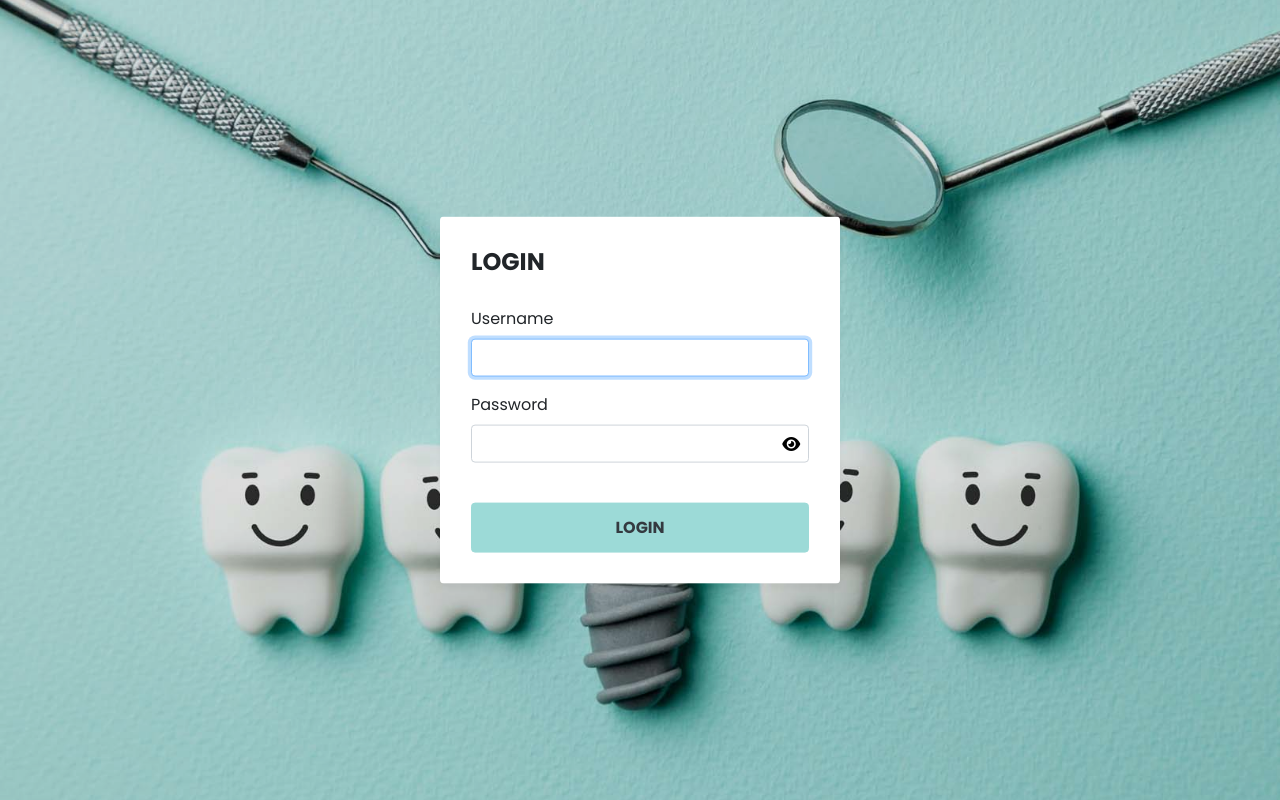
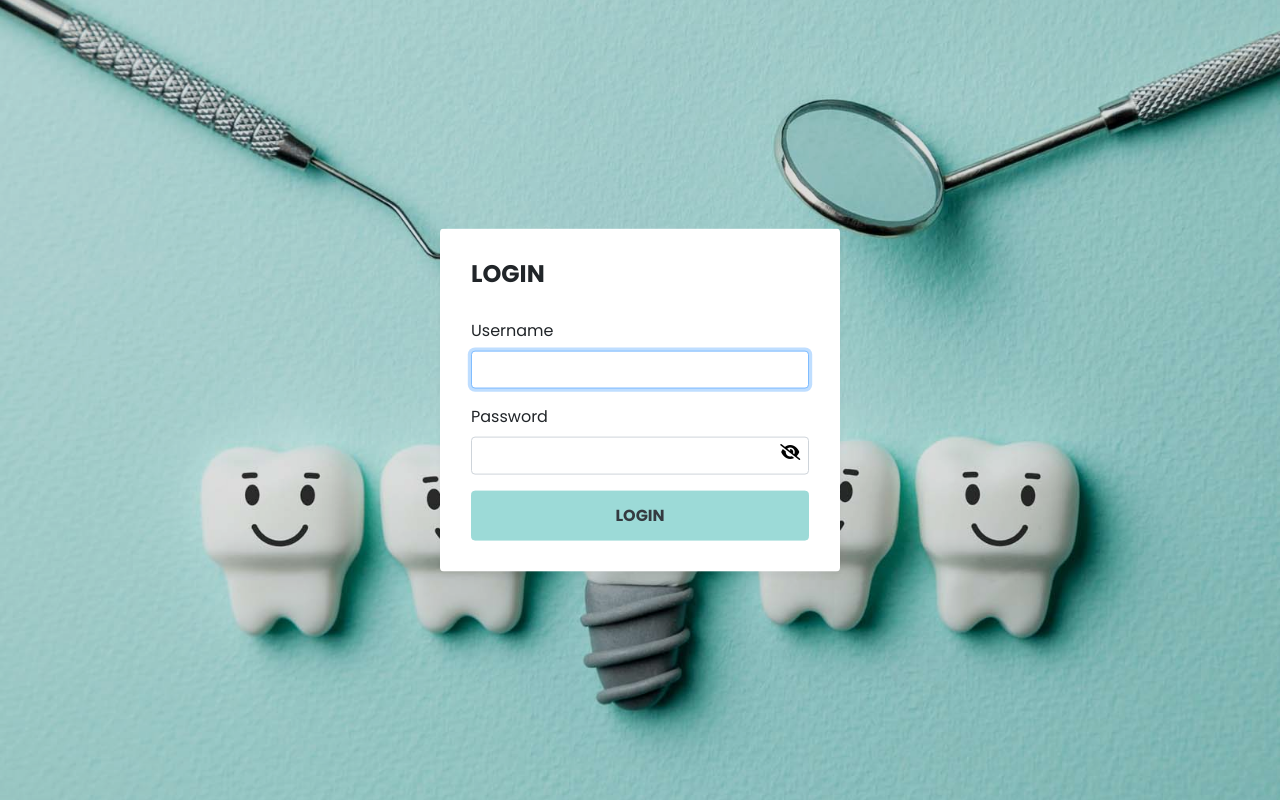
Before and after one commit to hiimemman/Dental-Reservation-Albert, a PHP site: page /admin/login.php in a window 1280 px wide. Run offline with PHP 8.4, Linux system fonts and the light colour scheme; some libraries are stand-ins or nearby versions.

Commit message:
update eye

```diff
--- a/admin/login.php
+++ b/admin/login.php
@@ -119,16 +119,17 @@ body {
     top: 18%;
     right: 1.7%;
     cursor: pointer;
-    background-color: #9cdad7;
     color: #fff;
     padding: 0 3px;
     padding-left: 0.238rem;
-    border-radius: 2px;
+    border:none;
+    background: none;
 }
 
 .password-container #eye:hover,
 .password-container #eye1:hover {
-    background-color: #6eada7;
+    border:none;
+    background: none;
 }
 
 @media screen and (max-width: 425px) {
@@ -222,24 +223,24 @@ body {
                                     <label for="password">Password
                                     </label>
                                     <div class="password-container" style="background: none; color: black; border: none;">
-                                        <input type="password" id="login_password" class="form-control" style="display: inline;" required>
-                                            <button style="background: none; color: black; border: none;" class="btn btn-secondary show-password" type="button">
-                                            <i class="fas fa-eye show-password" id="eye" style="color: black; background: none;"></i>
-                                            </button>
+                                        <input type="password" id="login_password" class="form-control" style="display: inline;" required >
+
+                                            <i class="fas fa-eye-slash" id="eye" style="color: black; background: none;"></i>
+
                                     </div>
                                     </div>
 
                                     <script>
                                         const password = document.getElementById("login_password");
-                                        const showPassword = document.querySelector(".show-password");
 
-                                        showPassword.addEventListener("click", function() {
+                                        const eyePassword = document.querySelector("#eye");
+                                        eyePassword.addEventListener("click", function() {
                                              if (password.type === "password") {
                                                 password.type = "text";
-                                                showPassword.innerHTML = '<i class="fas fa-eye-slash" id="eye1" style="border: none; color: black; background: none;"></i>';
+                                                btnShowPassword.innerHTML = '<i class="fas fa-eye" id="eye" style="border: none; color: black; background: none;"></i>';
                                             } else {
                                                 password.type = "password";
-                                                showPassword.innerHTML = '<i class="fas fa-eye" id="eye" style="border: none; color: black; background: none;"></i>';
+                                                btnShowPassword.innerHTML = '<i class="fas fa-eye-slash" id="eye" style="border: none; color: black; background: none;"></i>';
                                             }
                                         });
                                     </script>
```
